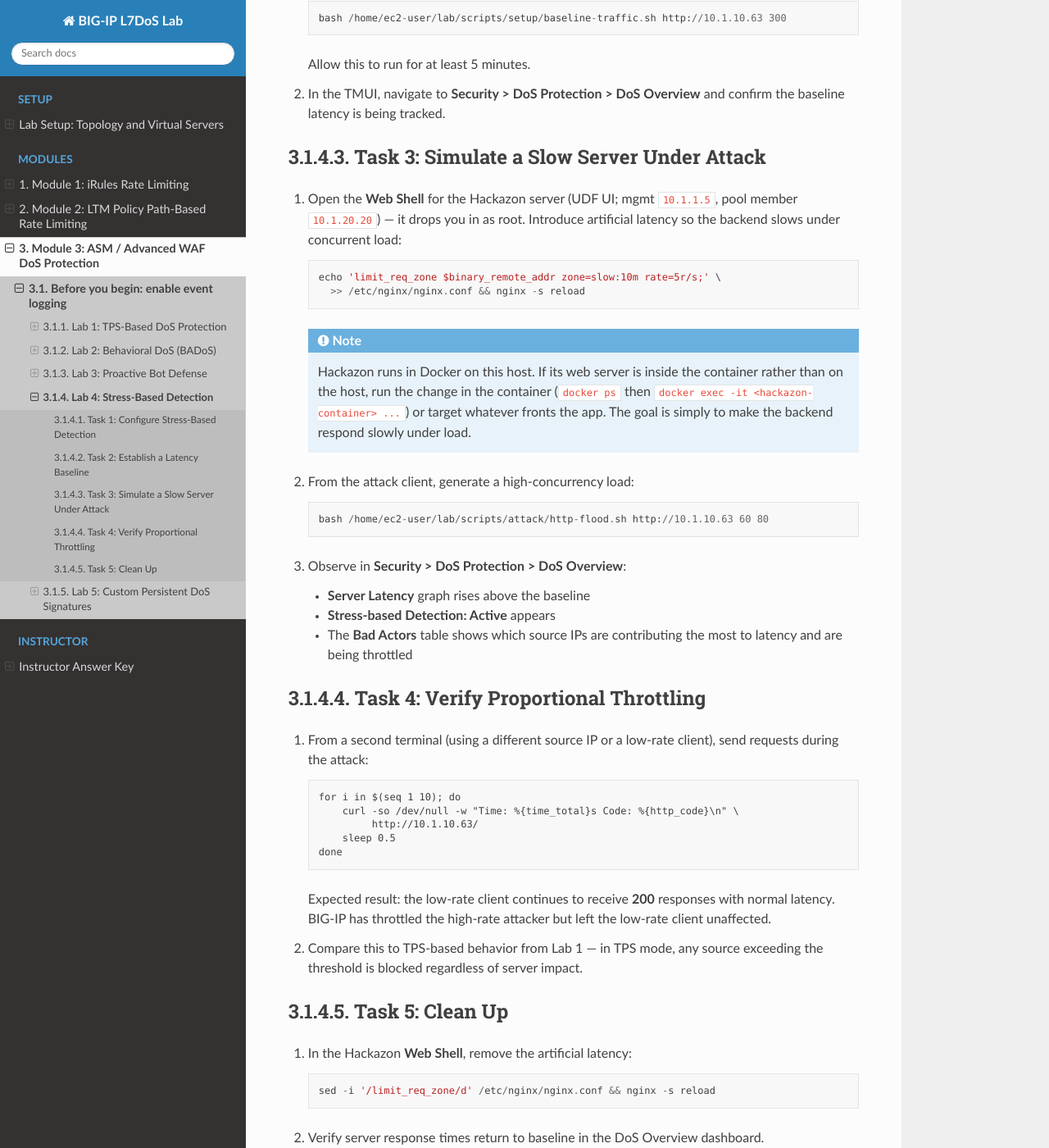
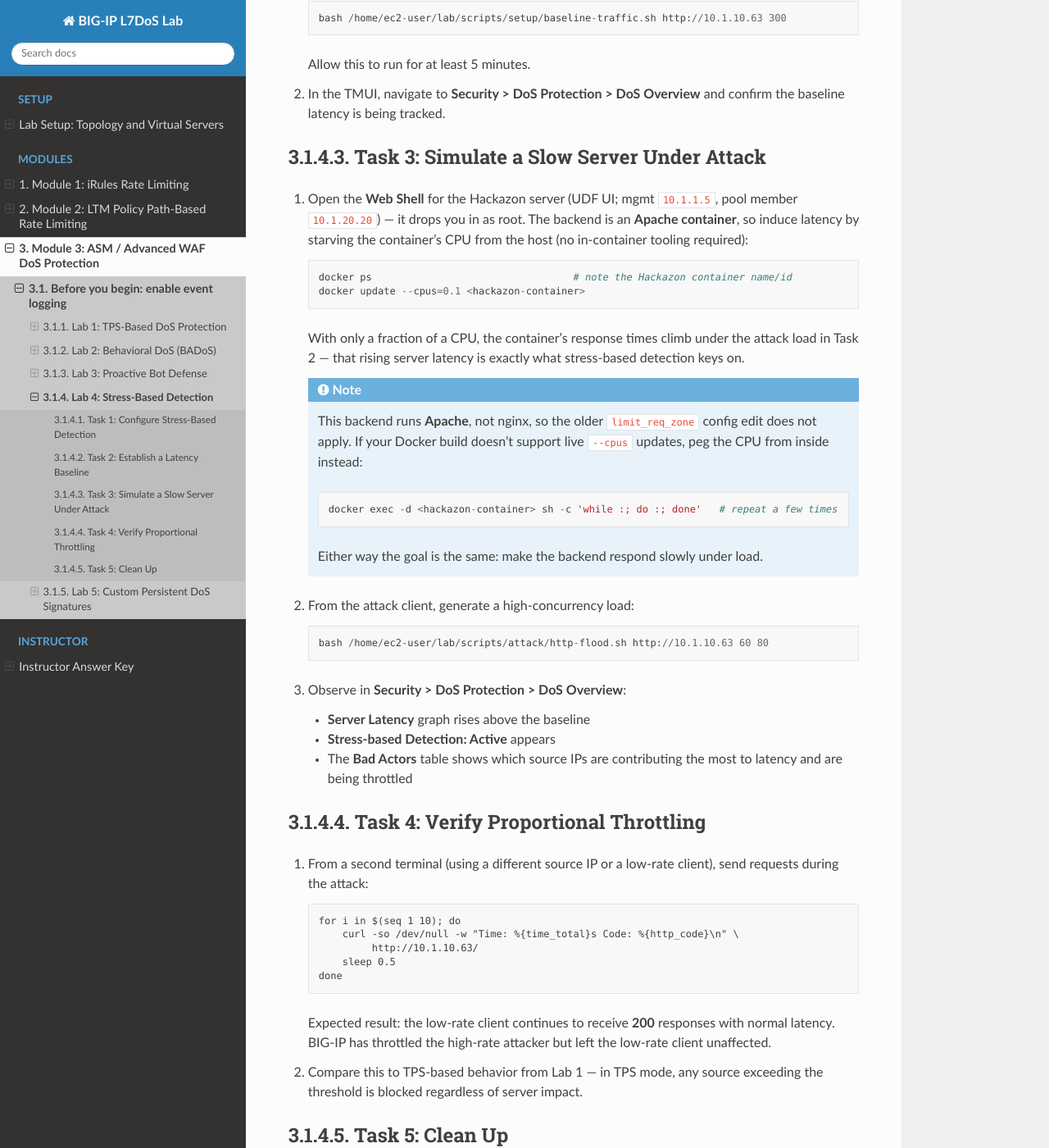
Before and after one commit to snowblind-/BIG-IP-L7DoS-Lab, a Sphinx documentation site: the page built from docs/module3-asm-waf/lab4/lab4-stress-based.rst, in a window 1280 px wide and 1400 px high, scrolled down 1119 px. Shown: the whole window at 82% size. Built offline with Sphinx 7.4.7 and the Read the Docs theme 3.1.0, drawn with Linux system fonts in a browser that asks for light colours; some of the changed text lies outside the part shown.

Commit message:
Lab 4: rework stress injection for the Apache container (Docker CPU throttle)
The backend is Apache in a Docker container, so the nginx limit_req_zone edit
doesn't apply. Induce latency by starving the container's CPU from the host
(docker update --cpus=0.1 <container>), with a busy-loop fallback, and restore
with --cpus=0 / docker restart. Runs from the Hackazon Web Shell (10.1.1.5).

```diff
--- a/docs/module3-asm-waf/lab4/lab4-stress-based.rst
+++ b/docs/module3-asm-waf/lab4/lab4-stress-based.rst
@@ -77,19 +77,26 @@
 --------------------------------------------
 
 #. Open the **Web Shell** for the Hackazon server (UDF UI; mgmt ``10.1.1.5``,
-   pool member ``10.1.20.20``) — it drops you in as root. Introduce artificial
-   latency so the backend slows under concurrent load::
+   pool member ``10.1.20.20``) — it drops you in as root. The backend is an
+   **Apache container**, so induce latency by starving the container's CPU from
+   the host (no in-container tooling required)::
 
-      echo 'limit_req_zone $binary_remote_addr zone=slow:10m rate=5r/s;' \
-        >> /etc/nginx/nginx.conf && nginx -s reload
+      docker ps                                  # note the Hackazon container name/id
+      docker update --cpus=0.1 <hackazon-container>
+
+   With only a fraction of a CPU, the container's response times climb under the
+   attack load in Task 2 — that rising server latency is exactly what
+   stress-based detection keys on.
 
    .. note::
 
-      Hackazon runs in Docker on this host. If its web server is inside the
-      container rather than on the host, run the change in the container
-      (``docker ps`` then ``docker exec -it <hackazon-container> ...``) or target
-      whatever fronts the app. The goal is simply to make the backend respond
-      slowly under load.
+      This backend runs **Apache**, not nginx, so the older ``limit_req_zone``
+      config edit does not apply. If your Docker build doesn't support live
+      ``--cpus`` updates, peg the CPU from inside instead::
+
+         docker exec -d <hackazon-container> sh -c 'while :; do :; done'   # repeat a few times
+
+      Either way the goal is the same: make the backend respond slowly under load.
 
 #. From the attack client, generate a high-concurrency load::
 
@@ -124,9 +131,11 @@
 Task 5: Clean Up
 -----------------
 
-#. In the Hackazon **Web Shell**, remove the artificial latency::
+#. In the Hackazon **Web Shell**, remove the artificial stress — restore the
+   container's CPU (``0`` = no limit), or restart it if you pegged CPU inside::
 
-      sed -i '/limit_req_zone/d' /etc/nginx/nginx.conf && nginx -s reload
+      docker update --cpus=0 <hackazon-container>
+      # or, if you used the busy-loop fallback:  docker restart <hackazon-container>
 
 #. Verify server response times return to baseline in the DoS Overview
    dashboard.
```
